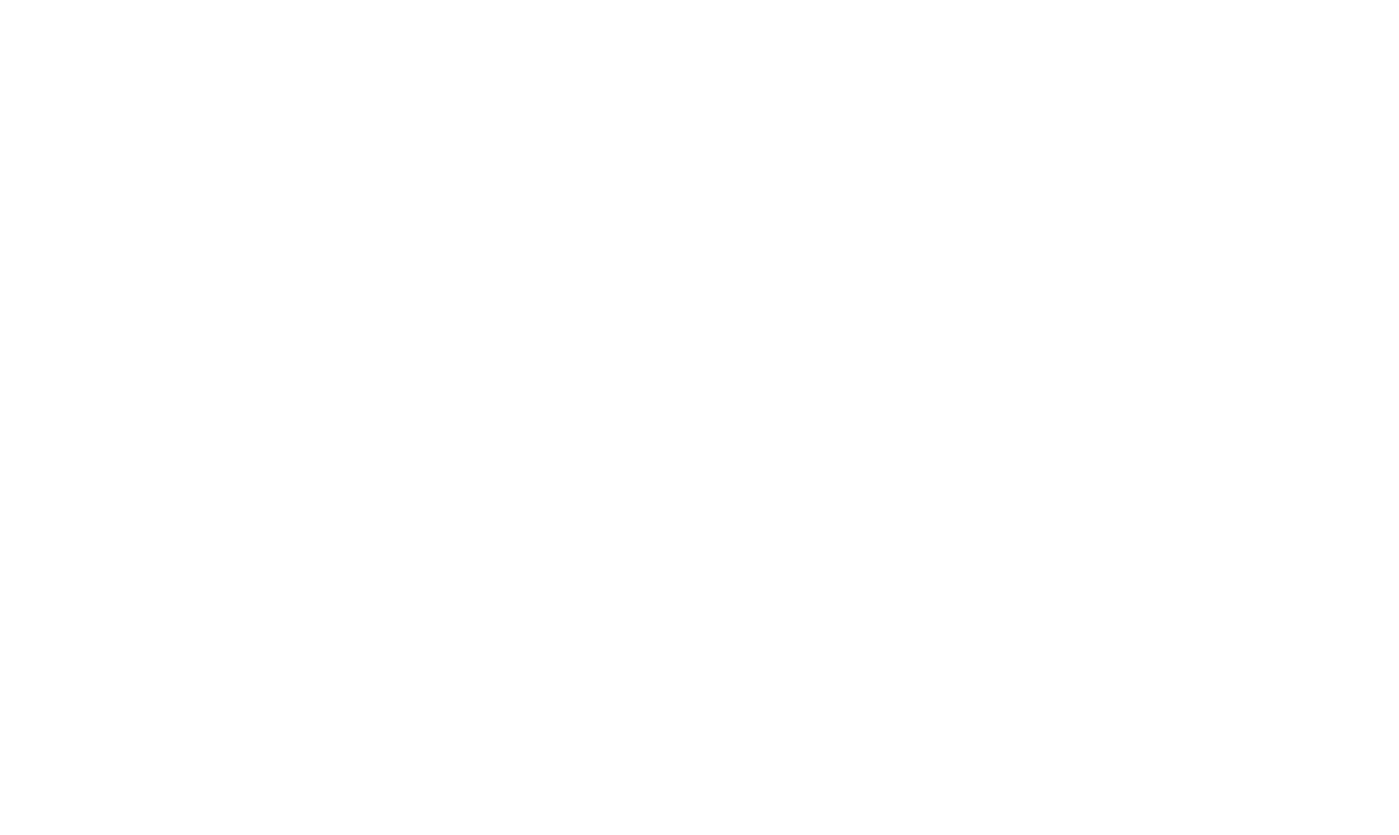
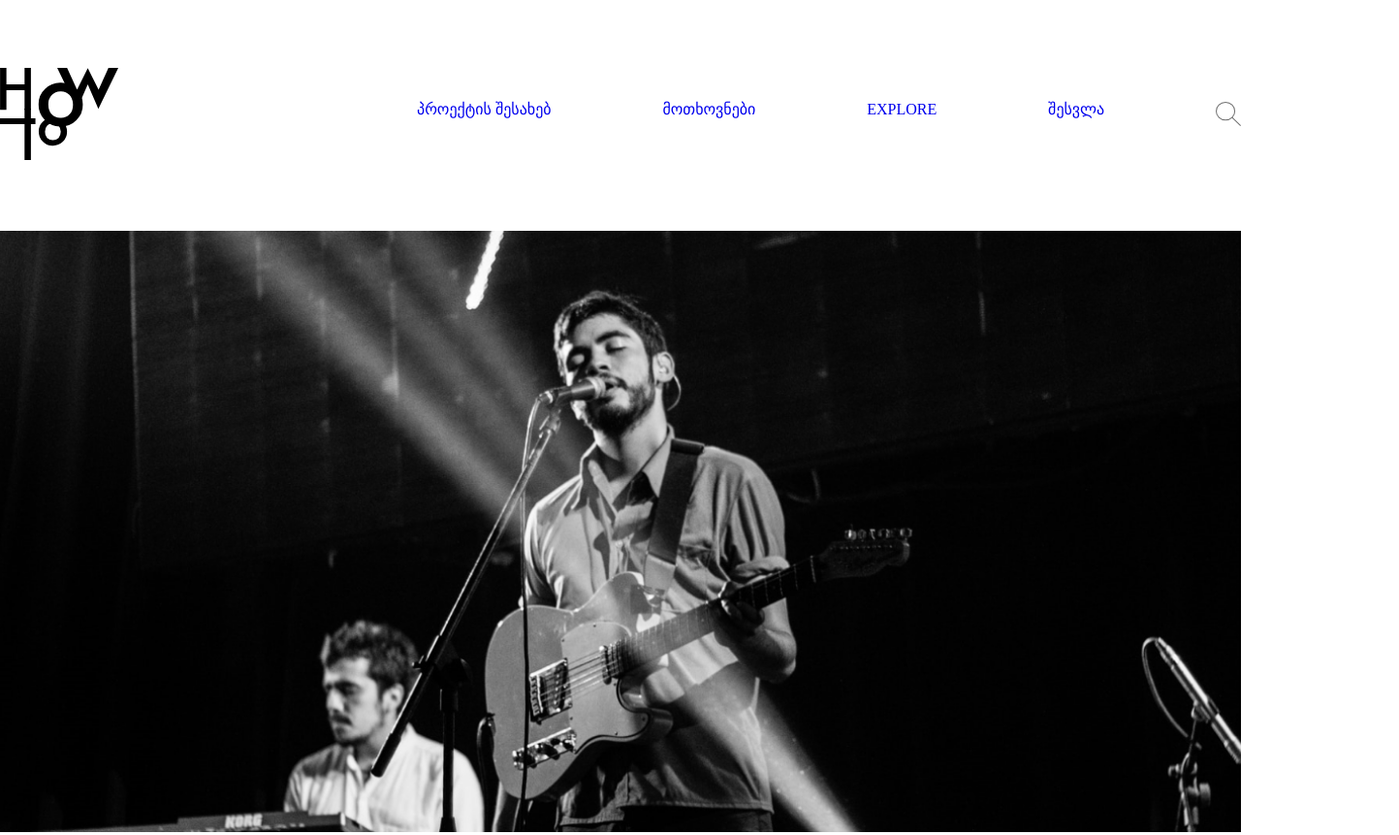
Before and after one commit to MuroBakuridze/Homework-9, a plain HTML site: page index.html in a window 1280 px wide. Shown: the top 861 px of the page at 97% size, 1443 px wide, since content can reach past the window. Before the commit the page ends 800 px from the top, so only its background shows below. Drawn offline with Linux system fonts and the light colour scheme.

Commit message:
added sections

```diff
--- a/css/main.css
+++ b/css/main.css
@@ -0,0 +1,41 @@
+.container{
+	max-width: 1640px;
+	width: 100%;
+	margin: 0 auto;
+/*	background-color: #34C0A6;*/
+	padding: 70px 0 70px 0;
+}
+.flex{
+	display: flex;
+	flex-wrap: nowrap;
+	justify-content: space-between;
+	align-items: center;
+}
+.nav-bar{
+	width: 850px;
+	display: flex;
+	justify-content: space-between;
+}
+.main-photo{
+	background-image: url(../images/main.png);
+	background-repeat: no-repeat;
+	background-size: cover;
+	background-position: center;
+	height: 620px;
+}
+.first-section{
+	margin-top: 140px;
+}
+.fs-title{
+	font-size: 40px;
+	margin-bottom: 70px;
+}
+.frst-art{
+	width: 25%;
+}
+.sec-art{
+	width: 25%;
+}
+.thrd-art{
+	width: 25%;
+}
--- /dev/null
+++ b/css/reset.css
@@ -0,0 +1,49 @@
+html, body, div, span, applet, object, iframe,
+h1, h2, h3, h4, h5, h6, p, blockquote, pre,
+a, abbr, acronym, address, big, cite, code,
+del, dfn, em, img, ins, kbd, q, s, samp,
+small, strike, strong, sub, sup, tt, var,
+b, u, i, center,
+dl, dt, dd, ol, ul, li,
+fieldset, form, label, legend,
+table, caption, tbody, tfoot, thead, tr, th, td,
+article, aside, canvas, details, embed,
+figure, figcaption, footer, header, hgroup,
+menu, nav, output, ruby, section, summary,
+time, mark, audio, video {
+	margin: 0;
+	padding: 0;
+	border: 0;
+	font-size: 100%;
+	font: inherit;
+	vertical-align: baseline;
+}
+/* HTML5 display-role reset for older browsers */
+article, aside, details, figcaption, figure,
+footer, header, hgroup, menu, nav, section {
+	display: block;
+}
+body {
+	line-height: 1;
+}
+ol, ul {
+	list-style: none;
+}
+blockquote, q {
+	quotes: none;
+}
+blockquote:before, blockquote:after,
+q:before, q:after {
+	content: '';
+	content: none;
+}
+table {
+	border-collapse: collapse;
+	border-spacing: 0;
+}
+*{
+	box-sizing: border-box;
+}
+a{
+	text-decoration: none;
+}
--- a/index.html
+++ b/index.html
@@ -1,10 +1,68 @@
 <!DOCTYPE html>
 	<html>
 		<head>
+			<link rel="stylesheet" type="text/css" href="css/reset.css">
 			<link rel="stylesheet" type="text/css" href="css/main.css">
 			<title>Homework-9</title>
 		</head>
 		<body>
+			<header>
+				<section class="head-menu container flex">
+					<div class="header-logo">
+						<img class="logo" src="images/logo.svg" alt="logo">
+					</div>
+					<nav class="navigation">
+						<ul class="nav-bar">
+							<li>
+								<a class="nav-el" href="#">პროექტის შესახებ</a>
+							</li>
+							<li>
+								<a class="nav-el" href="#">მოთხოვნები</a>
+							</li>
+							<li>
+								<a class="nav-el" href="#">EXPLORE</a>
+							</li>
+							<li>
+								<a class="nav-el" href="#">შესვლა</a>
+							</li>
+							<div class="search">
+								<a href="#"><img class="search" src="images/search.svg" alt="search-icon"></a>
+							</div>
+						</ul>
+					</nav>
+				</section>
+			</header>
+				<section class="main-photo container">
+				</section>
+				<section class="first-section container">
+					<h2 class="fs-title">პოპულარული სტატიები</h2>
+					<div class="articles flex">
+						<div class="frst-art">
+							<article>
+								<img src="images/picture1.png" alt="picture">
+								<h3>სტატიის სათაური</h3>
+								<p>ამ სტატიასაც სჭირდება აღწერა, ამიტომ ეს ველი დაეთმობა ამ სტატიის მოკლე აღწერას </p>
+								<div>more</div>
+							</article>
+						</div>
+						<div class="sec-art">
+							<article>
+								<img src="images/picture2.png" alt="picture">
+								<h3>სტატიის სათაური</h3>
+								<p>ამ სტატიასაც სჭირდება აღწერა, ამიტომ ეს ველი დაეთმობა ამ სტატიის მოკლე აღწერას </p>
+								<div>more</div>
+							</article>
+						</div>
+						<div class="thrd-art">
+							<article>
+								<img src="images/picture3.png" alt="picture">
+								<h3>სტატიის სათაური</h3>
+								<p>ამ სტატიასაც სჭირდება აღწერა, ამიტომ ეს ველი დაეთმობა ამ სტატიის მოკლე აღწერას </p>
+								<div>more</div>
+							</article>
+						</div>
+					</div>
+				</section>
 
 		</body>
 </html>
```
Also changed, not shown: images/search.svg (added).
